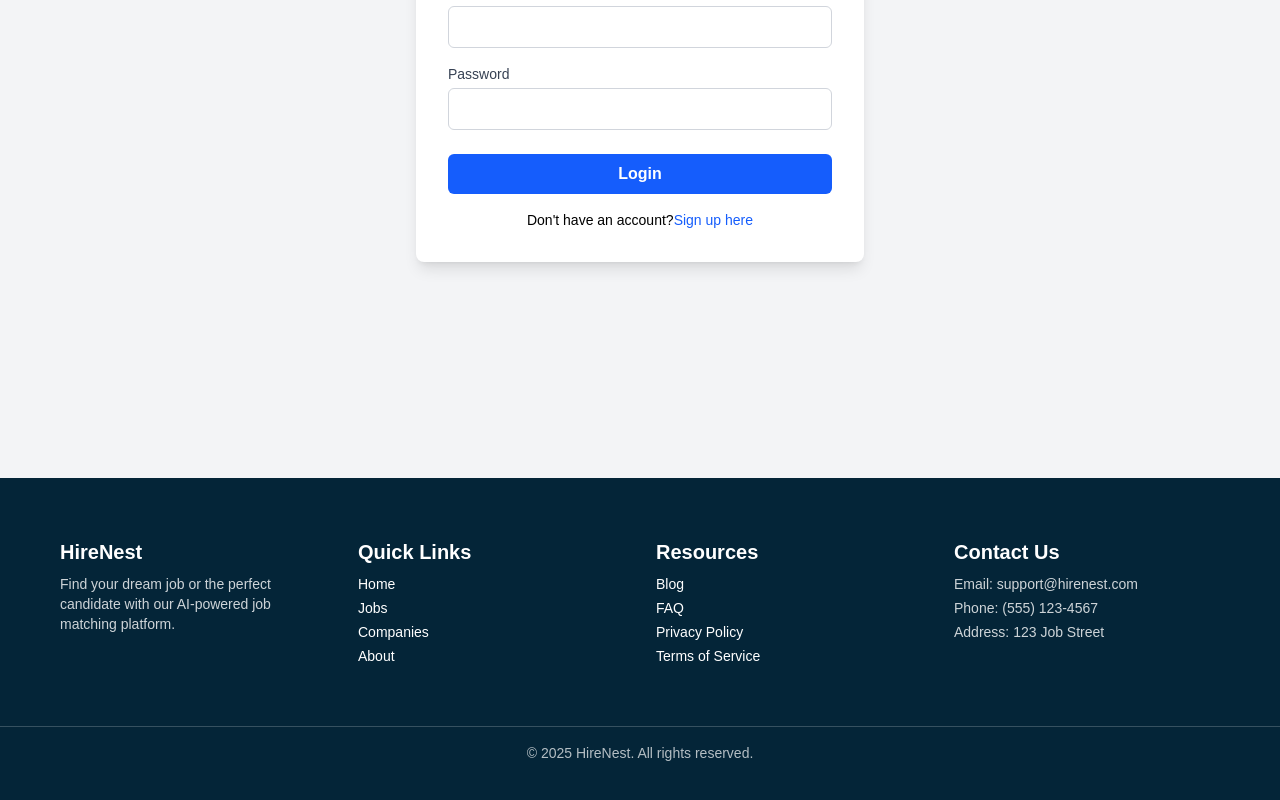
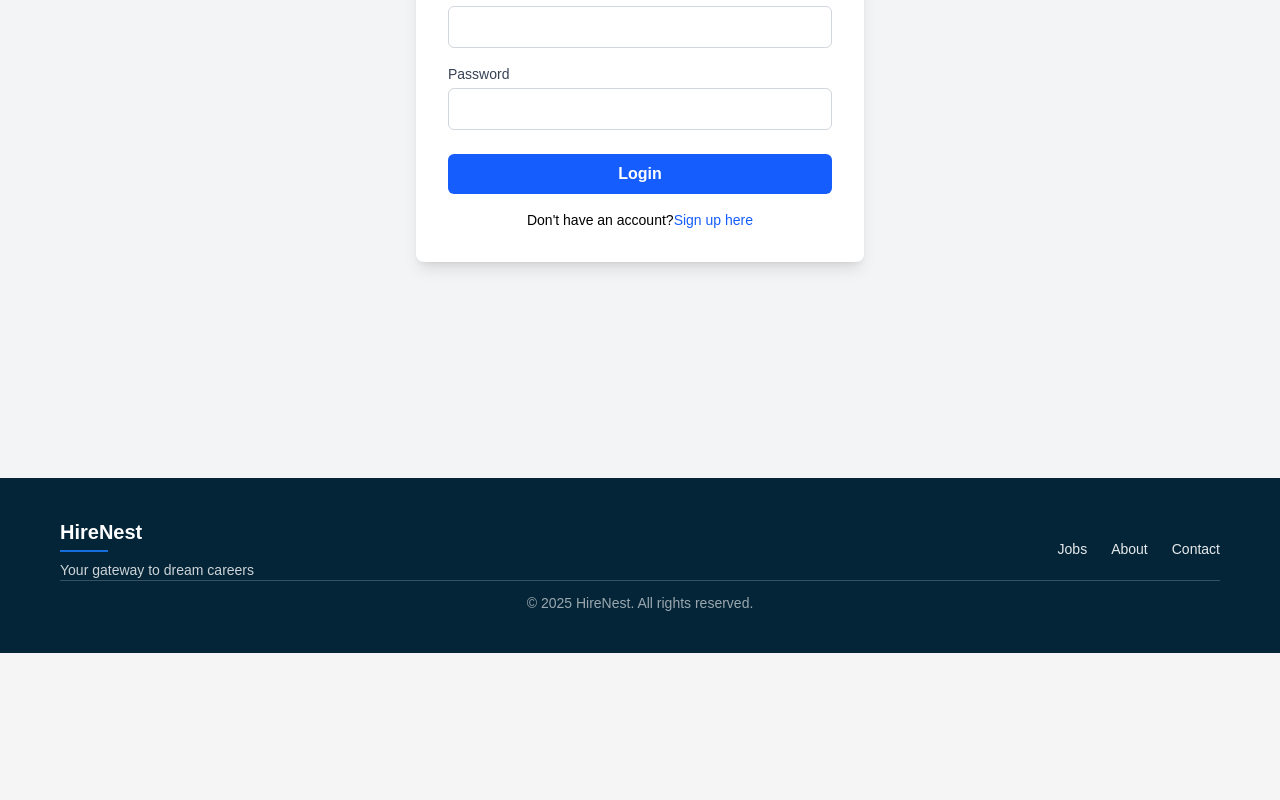
Before and after one commit to aakashkadyan/hirenest-a-job-board-with-AI-recommendation, a React (Vite) app in the folder frontend/: page /login in a window 1280 px wide. Shown: the part 398-1198 px from the top of the page. After the commit the page ends 1051 px from the top, so only its background shows below. Built offline with nearby package versions, Linux system fonts and the light colour scheme.

Commit message:
modified footer and also fix the count related bugs in job seeker dashboard

```diff
--- a/frontend/src/components/Footer.jsx
+++ b/frontend/src/components/Footer.jsx
@@ -1,62 +1,47 @@
-import React from 'react'
+import React from 'react';
+import { Link } from "react-router";
 
 const Footer = () => {
   return (
-    <div>
-<footer className="flex-grow mt-auto bg-[#042538] text-white py-10 mt-10">
-  <div className="container mx-auto px-6 grid grid-cols-1 sm:grid-cols-2 md:grid-cols-4 gap-8">
+    <footer className="bg-[#042538] text-white py-5">
+      <div className="container mx-auto px-6">
 
-    {/* Job Board Info */}
-    <div>
-      <h3 className="text-xl font-semibold mb-2">HireNest</h3>
-      <p className="text-sm text-white/80">
-        Find your dream job or the perfect candidate with our AI-powered job matching platform.
-      </p>
-    </div>
+        {/* Main Footer Content */}
+        <div className="flex flex-col md:flex-row justify-between items-center">
 
-    {/* Quick Links */}
-    <div>
-      <h3 className="text-xl font-semibold mb-2">Quick Links</h3>
-      <ul className="space-y-1 text-sm">
-        <li><a href="/" className="hover:text-[#146edb]">Home</a></li>
-        <li><a href="/jobs" className="hover:text-[#146edb]">Jobs</a></li>
-        <li><a href="/companies" className="hover:text-[#146edb]">Companies</a></li>
-        <li><a href="/about" className="hover:text-[#146edb]">About</a></li>
-      </ul>
-    </div>
+          {/* Brand Section */}
+          <div className="text-center md:text-left mb-4 md:mb-0">
+            <h3 className="text-xl font-bold mb-1">HireNest</h3>
+            <div className="w-12 h-0.5 bg-[#146edb] mx-auto md:mx-0 mb-2"></div>
+            <p className="text-white/80 text-sm">
+              Your gateway to dream careers
+            </p>
+          </div>
 
-    {/* Resources */}
-    <div>
-      <h3 className="text-xl font-semibold mb-2">Resources</h3>
-      <ul className="space-y-1 text-sm">
-        <li><a href="/blog" className="hover:text-[#146edb]">Blog</a></li>
-        <li><a href="/faq" className="hover:text-[#146edb]">FAQ</a></li>
-        <li><a href="/privacy" className="hover:text-[#146edb]">Privacy Policy</a></li>
-        <li><a href="/terms" className="hover:text-[#146edb]">Terms of Service</a></li>
-      </ul>
-    </div>
+          {/* Navigation Links */}
+          <div className="flex space-x-6">
+            <Link to="/login" className="text-white/90 hover:text-[#146edb] transition-colors duration-200 font-medium text-sm">
+              Jobs
+            </Link>
+            <Link to="/about" className="text-white/90 hover:text-[#146edb] transition-colors duration-200 font-medium text-sm">
+              About
+            </Link>
+            <Link to="/contact" className="text-white/90 hover:text-[#146edb] transition-colors duration-200 font-medium text-sm">
+              Contact
+            </Link>
+          </div>
 
-    {/* Contact Info */}
-    <div>
-      <h3 className="text-xl font-semibold mb-2">Contact Us</h3>
-      <ul className="text-sm space-y-1 text-white/80">
-        <li>Email: support@hirenest.com</li>
-        <li>Phone: (555) 123-4567</li>
-        <li>Address: 123 Job Street</li>
-      </ul>
-    </div>
+        </div>
 
-  </div>
+        {/* Bottom Border & Copyright */}
+        <div className="border-t border-white/20 pt-3 text-center">
+          <p className="text-white/60 text-sm">
+            &copy; {new Date().getFullYear()} HireNest. All rights reserved.
+          </p>
+        </div>
 
-  {/* Footer Bottom */}
-  <div className="text-center text-sm text-white/70 mt-10 border-t border-white/20 pt-4">
-    &copy; {new Date().getFullYear()} HireNest. All rights reserved.
-  </div>
-</footer>
-
-
-
-    </div>
+      </div>
+    </footer>
   )
 }
 
--- a/frontend/src/pages/Login.jsx
+++ b/frontend/src/pages/Login.jsx
@@ -1,6 +1,7 @@
 import React, { useState } from 'react'
 import { Link } from "react-router";
 import Header from '../components/Header'
+import { toast } from 'react-toastify';
 import { useNavigate } from 'react-router-dom';
 import Footer from '../components/Footer'
 
@@ -47,13 +48,13 @@ const Login = () => {
       } else if (data.user.role === 'jobseeker') {
         navigate('/jobseekerdashboard');
       } else {
-        alert('Unknown role');
+        toast.error('Unknown role');
       }} else {
-            alert('Error: ' + data.error);
+            toast.error('Error: ' + data.error);
           }
         } catch (err) {
           console.error(err);
-          alert('An error occurred during login');
+          toast.error('An error occurred during login');
         }
       };
   return (
--- a/frontend/vite.config.js
+++ b/frontend/vite.config.js
@@ -5,4 +5,7 @@ import tailwindcss from '@tailwindcss/vite'
 // https://vite.dev/config/
 export default defineConfig({
   plugins: [tailwindcss(),react()],
-})
+  // server: {
+  //   port: 5173,
+  // }
+  });
```
Also changed, not shown: frontend/src/pages/JobSeekerDashboard.jsx (+108 -43 lines), 1 other file (tests, documents, lock files or other folders).
